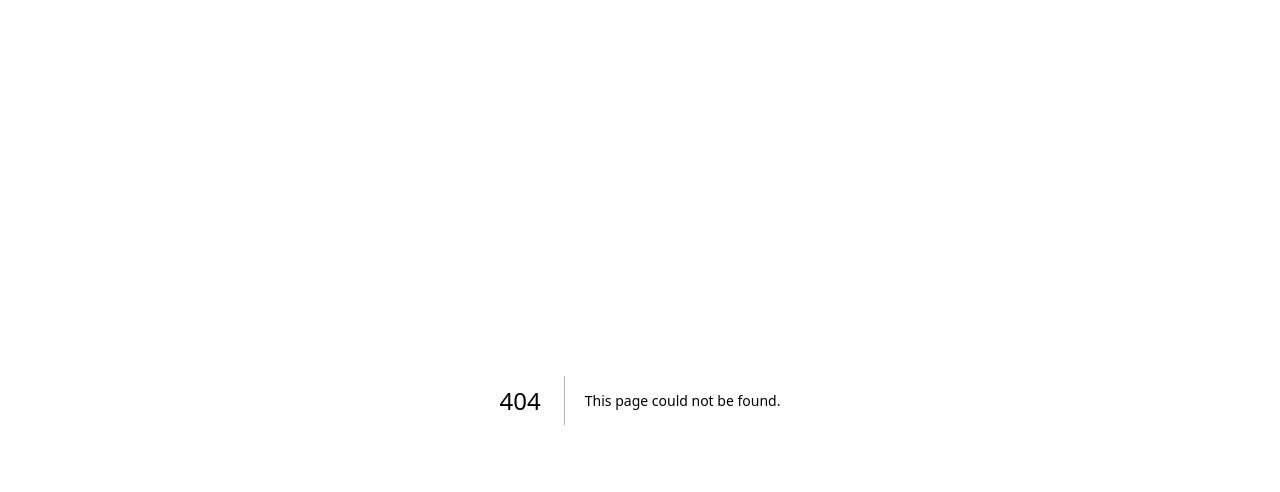
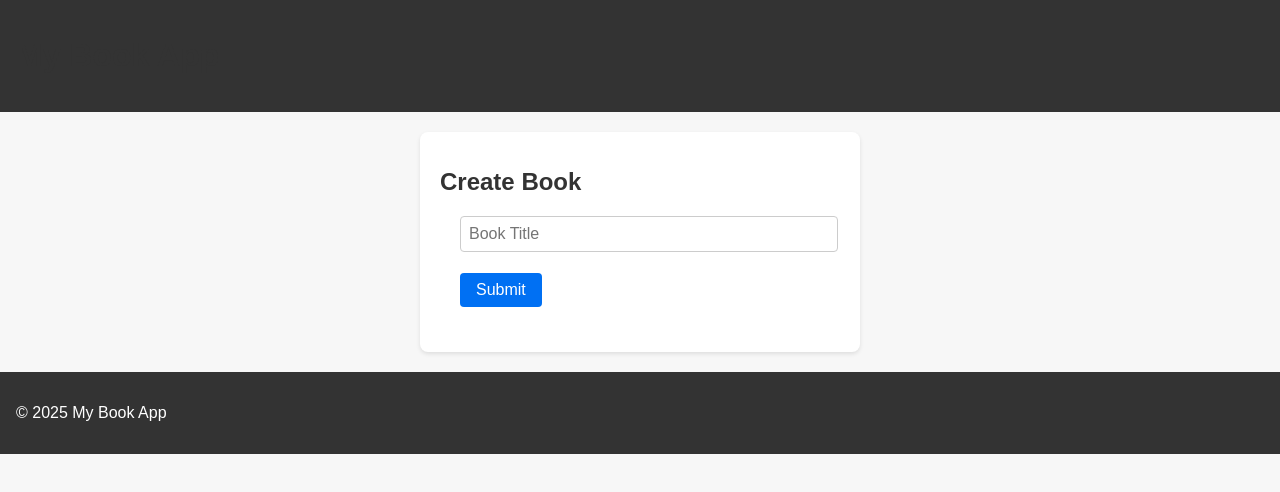
Before and after one commit to mmirzaee98/book-collection-manager, a Next.js app: page /admin/create in a window 1280 px wide. Before the commit this address had no page. Shown: the top 492 px of the page. Built offline with nearby package versions, Linux system fonts and the light colour scheme.

Commit message:
Add styling to create page

```diff
--- /dev/null
+++ b/app/admin/create/page.js
@@ -0,0 +1,29 @@
+import { redirect } from "next/navigation";
+import styles from "./page.module.css";
+
+export async function createBook(formData) {
+  "use server";
+  const title = formData.get("title");
+  // ... POST request to json-server or handle the data ...
+  redirect("/admin");
+}
+
+export default function CreatePage() {
+  return (
+    <div className={styles.formContainer}>
+      <h1 className={styles.title}>Create Book</h1>
+      <form action={createBook}>
+        <input
+          type="text"
+          name="title"
+          placeholder="Book Title"
+          className={styles.inputField}
+          required
+        />
+        <button type="submit" className={styles.submitButton}>
+          Submit
+        </button>
+      </form>
+    </div>
+  );
+}
--- /dev/null
+++ b/app/admin/create/page.module.css
@@ -0,0 +1,36 @@
+/* app/admin/create/page.module.css */
+.formContainer {
+    background-color: #ffffff;
+    padding: 20px;
+    border-radius: 8px;
+    max-width: 400px;
+    margin: 20px auto;
+    box-shadow: 0 2px 4px rgba(0,0,0,0.1);
+  }
+
+  .title {
+    font-size: 1.5rem;
+    margin-bottom: 1rem;
+  }
+
+  .inputField {
+    display: block;
+    width: 100%;
+    padding: 0.5rem;
+    margin-bottom: 1rem;
+    border: 1px solid #ccc;
+    border-radius: 4px;
+  }
+
+  .submitButton {
+    background-color: #0070f3;
+    color: #fff;
+    padding: 0.5rem 1rem;
+    border: none;
+    border-radius: 4px;
+    cursor: pointer;
+  }
+
+  .submitButton:hover {
+    background-color: #005bb5;
+  }
--- a/app/globals.css
+++ b/app/globals.css
@@ -1,42 +1,21 @@
-:root {
-  --background: #ffffff;
-  --foreground: #171717;
+/* globals.css */
+
+body {
+  font-family: Arial, sans-serif;
+  margin: 0;
+  padding: 0;
+  background-color: #f7f7f7;
 }
 
-@media (prefers-color-scheme: dark) {
-  :root {
-    --background: #0a0a0a;
-    --foreground: #ededed;
-  }
+h1 {
+  color: #333;
 }
 
-html,
-body {
-  max-width: 100vw;
-  overflow-x: hidden;
+form {
+  margin: 20px;
 }
 
-body {
-  color: var(--foreground);
-  background: var(--background);
-  font-family: Arial, Helvetica, sans-serif;
-  -webkit-font-smoothing: antialiased;
-  -moz-osx-font-smoothing: grayscale;
+input, button {
+  font-size: 1rem;
+  margin: 5px 0;
 }
-
-* {
-  box-sizing: border-box;
-  padding: 0;
-  margin: 0;
-}
-
-a {
-  color: inherit;
-  text-decoration: none;
-}
-
-@media (prefers-color-scheme: dark) {
-  html {
-    color-scheme: dark;
-  }
-}
--- a/app/layout.js
+++ b/app/layout.js
@@ -1,26 +1,22 @@
-import { Geist, Geist_Mono } from "next/font/google";
-import "./globals.css";
-
-const geistSans = Geist({
-  variable: "--font-geist-sans",
-  subsets: ["latin"],
-});
-
-const geistMono = Geist_Mono({
-  variable: "--font-geist-mono",
-  subsets: ["latin"],
-});
+// app/layout.js
+import './globals.css';
 
 export const metadata = {
-  title: "Create Next App",
-  description: "Generated by create next app",
+  title: 'My Book App',
+  description: 'A Next.js application',
 };
 
 export default function RootLayout({ children }) {
   return (
     <html lang="en">
-      <body className={`${geistSans.variable} ${geistMono.variable}`}>
-        {children}
+      <body>
+        <header style={{ backgroundColor: '#333', color: '#fff', padding: '1rem' }}>
+          <h1>My Book App</h1>
+        </header>
+        <main>{children}</main>
+        <footer style={{ backgroundColor: '#333', color: '#fff', padding: '1rem', marginTop: '1rem' }}>
+          <p>&copy; 2025 My Book App</p>
+        </footer>
       </body>
     </html>
   );
```
Also changed, not shown: app/admin/page.js (added, +9 -0 lines), app/collection/page.js (deleted, +0 -18 lines), app/admin/edit/[id]/page.js (added), collection/[id]/page.js (added), collection/page.js (added), 1 other file (tests, documents, lock files or other folders).
